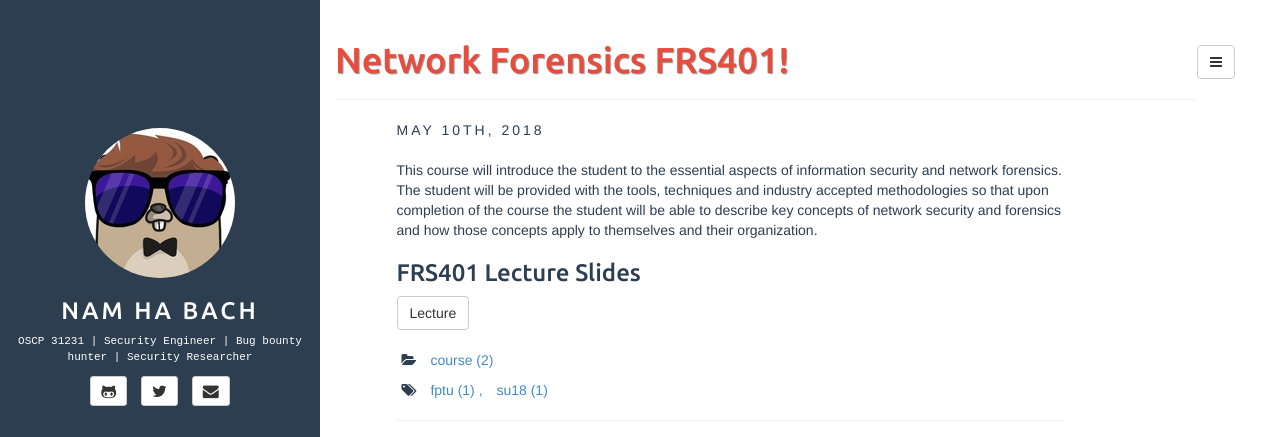
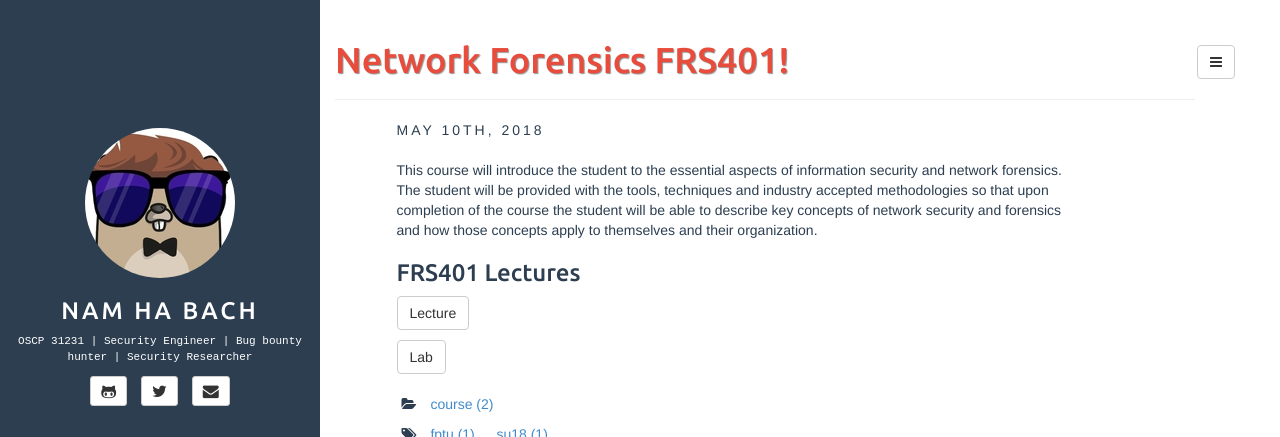
Before and after one commit to namhb4/namhb4.github.io, a Jekyll site: the page built from _posts/2018-05-10-FRS401.md, in a window 1280 px wide, cut to the strip 0-437 px from the top of the page. Built offline with Jekyll 4.4.1, drawn with Linux system fonts in a browser that asks for light colours.

```diff
--- a/_posts/2018-05-10-FRS401.md
+++ b/_posts/2018-05-10-FRS401.md
@@ -9,6 +9,8 @@
 
 This course will introduce the student to the essential aspects of information security and network forensics.  The student will be provided  with the tools, techniques and industry accepted methodologies so that upon completion of the course the student will be able to describe key concepts of network security and forensics and how those concepts apply to themselves and their organization.
 
-### FRS401 Lecture Slides
+### FRS401 Lectures
 
 <a class="btn btn-default" href="http://cms.fpt.edu.vn/elearning/mod/forum/discuss.php?d=2335">Lecture</a>
+
+<a class="btn btn-default" href="http://cms.fpt.edu.vn/elearning/mod/forum/discuss.php?d=2336">Lab</a>
```
